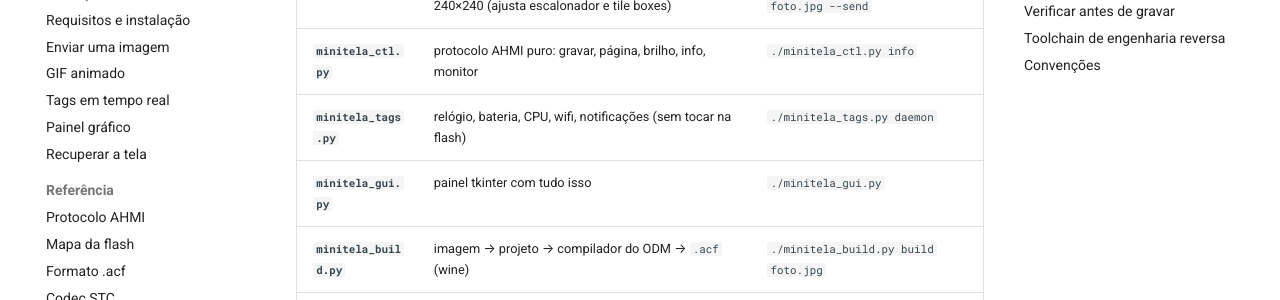
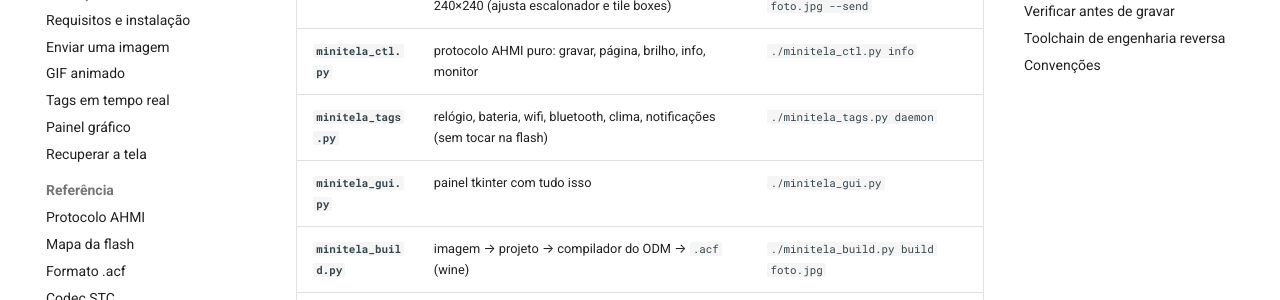
Before and after one commit to caio-imperial/minitela-r15, an MkDocs documentation site: the page built from docs/ferramentas.md, in a window 1280 px wide and 900 px high, scrolled down 300 px. Shown: the part 151-451 px from the top of the window. Built offline with MkDocs 1.6.1 and Material for MkDocs 9.7.7, drawn with Linux system fonts in a browser that asks for light colours; comment, search, counter and statistics services are not loaded.

Commit message:
docs: este tema nao tem tag de CPU
O tagList do projeto nao tem registrador de CPU; o daemon mandava 1080 e o
firmware descartava (ou pior). Textos de docs, README e do proprio
minitela_tags.py deixam de prometer CPU.

```diff
--- a/docs/ferramentas.md
+++ b/docs/ferramentas.md
@@ -11,7 +11,7 @@ do repositório — ou ser instaladas com `pipx install .`, que cria o comando `
 |---|---|---|
 | **`minitela_patch.py`** | troca imagens e GIF num `.acf` que já funciona; valida antes de gravar; `--tela-cheia` grava 240×240 (ajusta escalonador e tile boxes) | `./minitela_patch.py --template base.acf --out novo.acf foto.jpg --send` |
 | **`minitela_ctl.py`** | protocolo AHMI puro: gravar, página, brilho, info, monitor | `./minitela_ctl.py info` |
-| **`minitela_tags.py`** | relógio, bateria, CPU, wifi, notificações (sem tocar na flash) | `./minitela_tags.py daemon` |
+| **`minitela_tags.py`** | relógio, bateria, wifi, bluetooth, clima, notificações (sem tocar na flash) | `./minitela_tags.py daemon` |
 | **`minitela_gui.py`** | painel tkinter com tudo isso | `./minitela_gui.py` |
 | **`minitela_build.py`** | imagem → projeto → compilador do ODM → `.acf` (wine) | `./minitela_build.py build foto.jpg` |
 | **`minitela_recover.py`** | regrava o tema de fábrica quando a tela trava | `./minitela_recover.py` |
```
Also changed, not shown: README.md (+4 -2 lines), docs/comunidade.md (+1 -1 lines), docs/index.md (+1 -1 lines), minitela_tags.py (+3 -6 lines).
